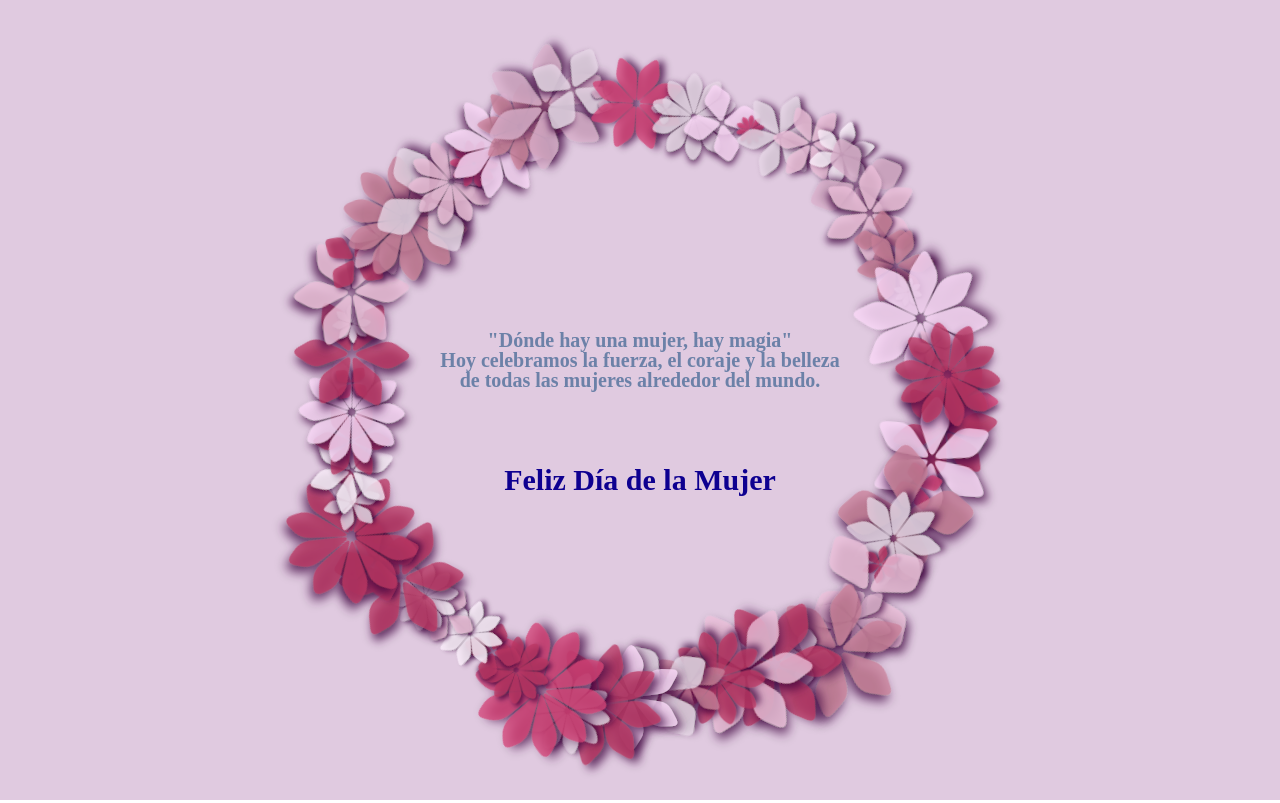
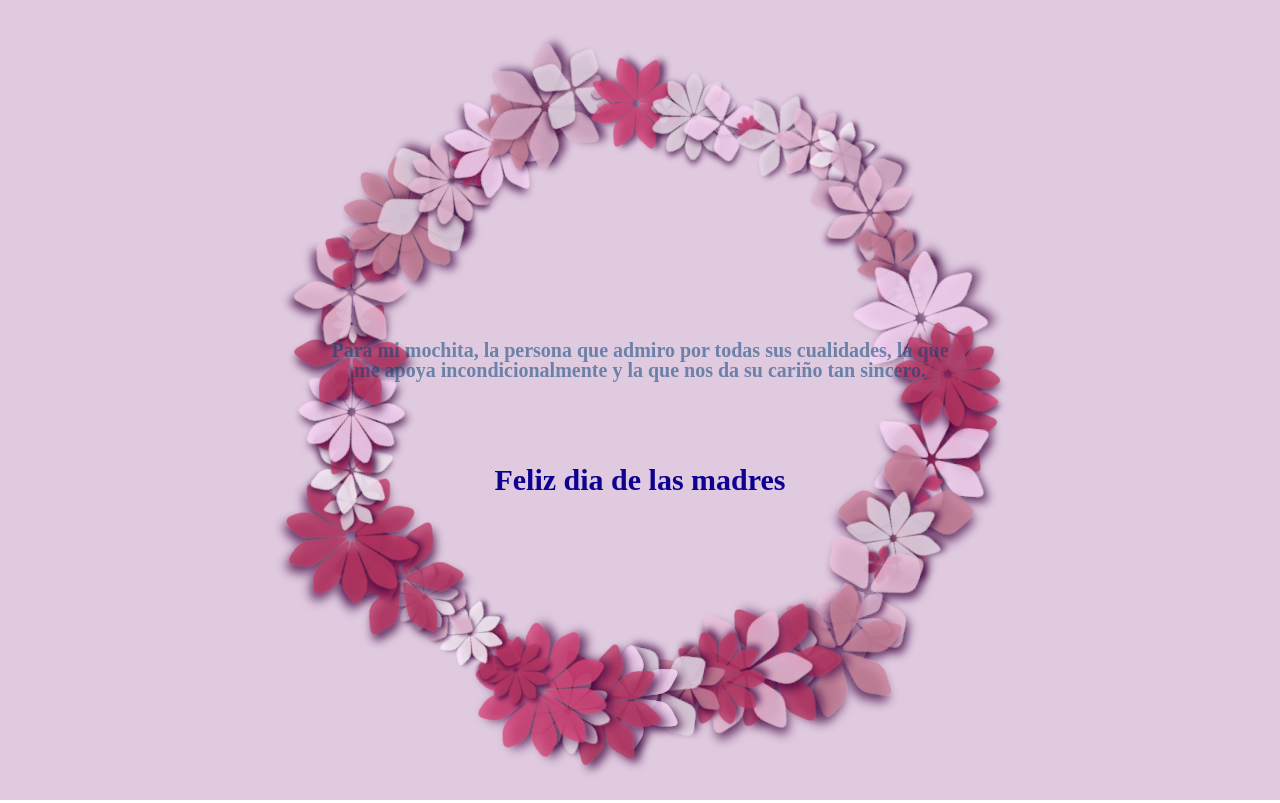
Before and after one commit to alessandramoreano/mochita, a plain HTML site: page index.html in a window 1280 px wide. Drawn offline with nearby package versions, Linux system fonts and the light colour scheme.

Commit message:
Update index.html

```diff
--- a/index.html
+++ b/index.html
@@ -2,7 +2,6 @@
 <html lang="en" >
 <head>
   <meta charset="UTF-8">
-  <title>click para flores encoded</title>
   <link rel="stylesheet" href="https://cdnjs.cloudflare.com/ajax/libs/meyer-reset/2.0/reset.min.css">
 <link rel="stylesheet" href="./style.css">
 
@@ -46,10 +45,8 @@
 
 </svg>
 <!-- Texto en el centro -->
-<div id="texto1">Feliz Día de la Mujer</div>
-<div id="texto2">"Dónde hay una mujer, hay magia" <br>
-  Hoy celebramos la fuerza, el coraje y la belleza <br>
-  de todas las mujeres alrededor del mundo.
+<div id="texto1">Feliz dia de las madres</div>
+<div id="texto2">Para mi mochita, la persona que admiro por todas sus cualidades, la que me apoya incondicionalmente y la que nos da su cariño tan sincero.
 
 </div>
 
```
